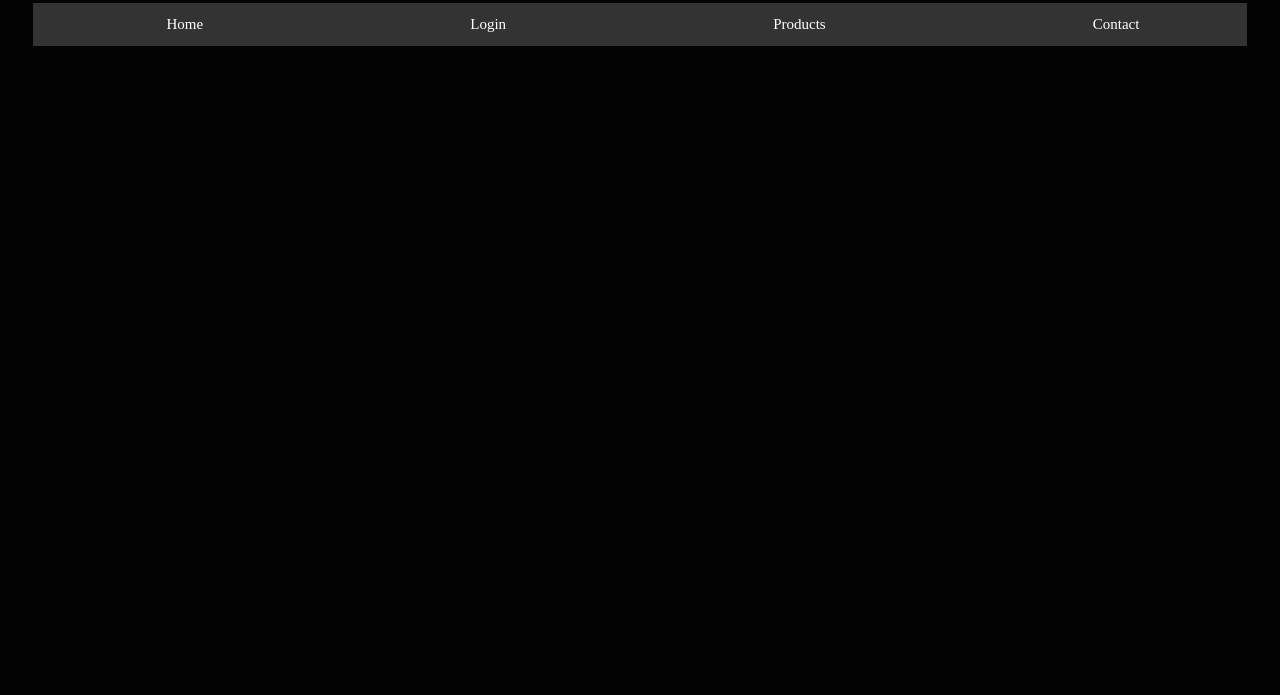
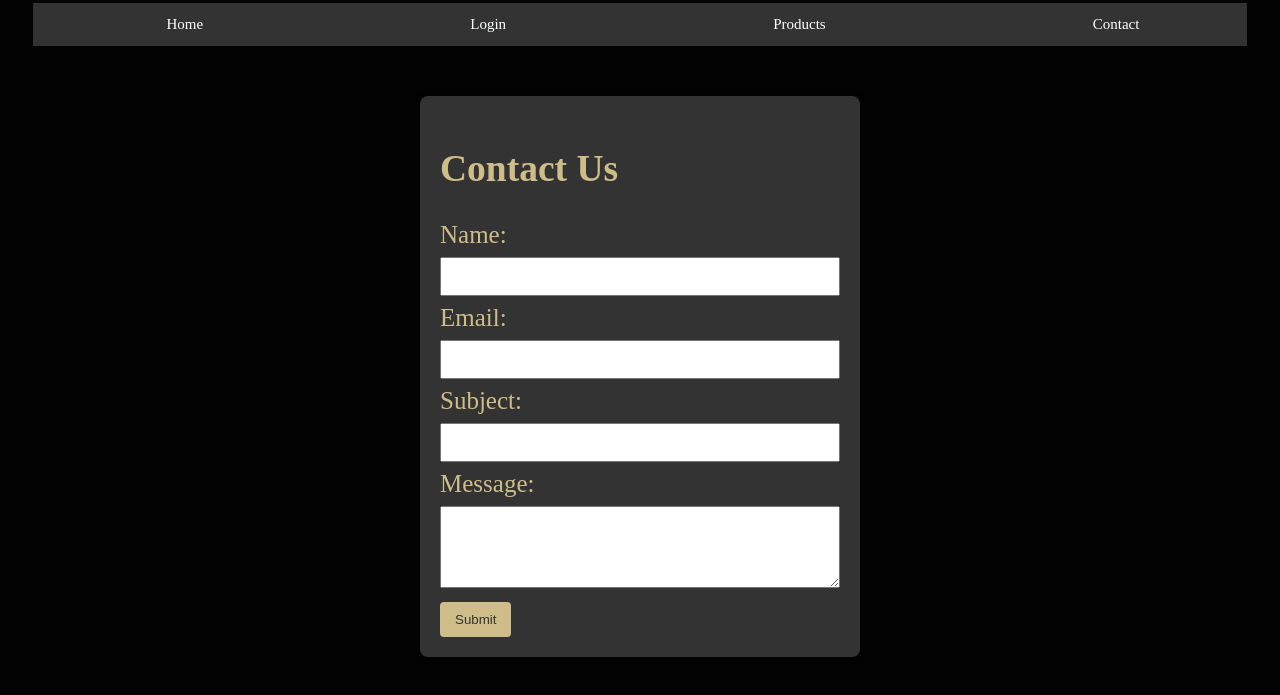
Before and after one commit to nparmar4/381assignment1, a plain HTML site: page contact.html in a window 1280 px wide. Shown: the part 193-888 px from the top of the page. Before the commit the page ends 800 px from the top, so only its background shows below. Drawn offline with Linux system fonts and the light colour scheme.

Commit message:
added contact us page

```diff
--- a/contact.html
+++ b/contact.html
@@ -7,10 +7,34 @@
         body {
             padding: 25px;
             background-color: rgb(3, 3, 3);
-            color: rgb(241, 233, 233);
+            color: rgb(207, 189, 137);
             font-size: 25px;
         }
 
+        .contact-container {
+            width: 400px;
+            margin: 50px auto;
+            background-color: #333;
+            padding: 20px;
+            border-radius: 8px;
+            box-shadow: 0 0 10px rgba(0, 0, 0, 0.1);
+        }
+
+        input, textarea {
+            width: 100%;
+            padding: 10px;
+            margin: 8px 0;
+            box-sizing: border-box;
+        }
+
+        button {
+            background-color: rgb(207, 189, 137);
+            color: #333;
+            padding: 10px 15px;
+            border: none;
+            border-radius: 4px;
+            cursor: pointer;
+        }
     </style>
     <link rel="stylesheet" type="text/css" href="styles.css">
 </head>
@@ -26,4 +50,30 @@
         <a href="products.html" style = "color:rgb(254, 255, 255); text-decoration:none;">Products</a>
         <a href="contact.html" style = "color:rgb(254, 255, 255); text-decoration:none;">Contact</a>
     </div>
+
+    <div>
+        <!DOCTYPE html>
+
+<body>
+
+    <div class="contact-container">
+        <h2>Contact Us</h2>
+        <form action="your_server_side_script.php" method="post">
+            <label for="name">Name:</label>
+            <input type="text" id="name" name="name" required>
+
+            <label for="email">Email:</label>
+            <input type="email" id="email" name="email" required>
+
+            <label for="subject">Subject:</label>
+            <input type="text" id="subject" name="subject" required>
+
+            <label for="message">Message:</label>
+            <textarea id="message" name="message" rows="4" required></textarea>
+
+            <button type="submit">Submit</button>
+        </form>
+    </div>
+
 </body>
+</html>
```
Also changed, not shown: index.html (+1 -1 lines).
